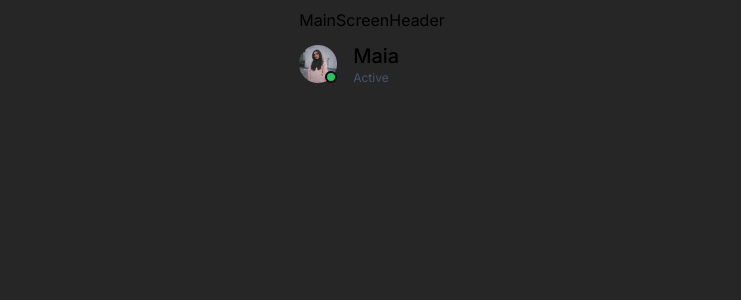
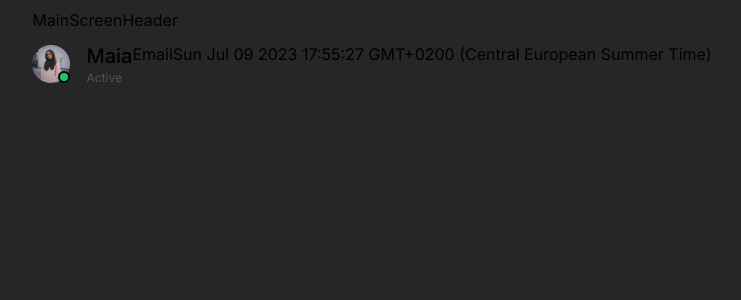
Before and after one commit to Khaanh/React-Messenger, a Next.js app: page / in a window 1280 px wide. Shown: the top 300 px of the page, without its empty margins (268-1009 px from the left). Built offline with nearby package versions, Linux system fonts and the light colour scheme.

Commit message:
Did: Avatar component UI part

```diff
--- a/app/components/MainScreenHeader.tsx
+++ b/app/components/MainScreenHeader.tsx
@@ -1,8 +1,13 @@
+'use client'
+
 import React from "react";
-import Avatar from "./avatar/Avatar";
+import AvatarUI from "./avatar/child/AvatarUI";
+import Avatar from "./avatar/child/Avatar";
+import AvatarLayout from "./avatar/AvatarLayout";
 
 export default function MainScreenHeader() {
   return <div>MainScreenHeader
-    <Avatar/>
+    {/* <AvatarLayout/> */}
+    <AvatarUI/>
   </div>;
 }
--- /dev/null
+++ b/app/components/avatar/AvatarLayout.tsx
@@ -0,0 +1,17 @@
+import React, { useState } from "react";
+import AvatarUI from "./child/AvatarUI";
+import Avatar from "./child/Avatar";
+
+export default function AvatarLayout() {
+  const [lastSeenTime, setLastSeenTime] = useState<string>("10/10/22");
+  const [status, setStatus] = useState(["active", "away", "off", "invisible"]);
+  const [name, setName] = useState("");
+  const [img, setImg] = useState("");
+
+  return (
+    <>
+      {/* <Avatar setLastSeenTime={setLastSeenTime} /> */}
+      <AvatarUI />
+    </>
+  );
+}
--- /dev/null
+++ b/app/components/avatar/child/Avatar.tsx
@@ -0,0 +1,14 @@
+import React, { useState } from 'react'
+
+export default function Avatar({setLastSeenTime}: {setLastSeenTime: ()=> void}) {
+  // const [lastSeenTime, setLastSeenTime] = useState<string>('10/10/22');
+  // setLastSeenTime('10/10/20')
+  const [status, setStatus] = useState(['active', 'away', 'off', 'invisible']);
+  const [name, setName] = useState('');
+  const [img, setImg] = useState('');
+
+  return (
+    <>
+    </>
+  )
+}
--- a/app/components/avatar/Avatar.tsx
+++ b/app/components/avatar/child/AvatarUI.tsx
@@ -1,8 +1,7 @@
-"use client"
+// 'use client'
 
 import Image from "next/image";
 import React, { useState } from "react";
-
 /**
  * 1. Shape
  * 2. Size
@@ -10,15 +9,21 @@ import React, { useState } from "react";
  * 4. Status
  * 5. Email
  * 6. Time / date
- *
  * ! Use client fix
  */
 
-export default function Avatar() {
-  const [date, setDate] = useState(false);
+type Props = {
+  lastSeenTime: string,
+  status?: string,
+  name?: string,
+  img?: string,
+}
+
+export default function AvatarUI() {
+  const [lastSeenTime, setLastSeenTime] = useState(true);
+
   return (
     <div className="flex items-center w-full h-16">
-
       <div className="flex mr-4">
         <div className="relative">
           <Image
@@ -38,9 +43,8 @@ export default function Avatar() {
           <span className="text-xs text-slate-600">Active</span>
         </div>
 
-
         {
-          date ? (
+          lastSeenTime ? (
             <div className="flex">
             <a href="">Email</a>
             <time>
```
Also changed, not shown: package.json (+6 -5 lines), 1 other file (tests, documents, lock files or other folders).
